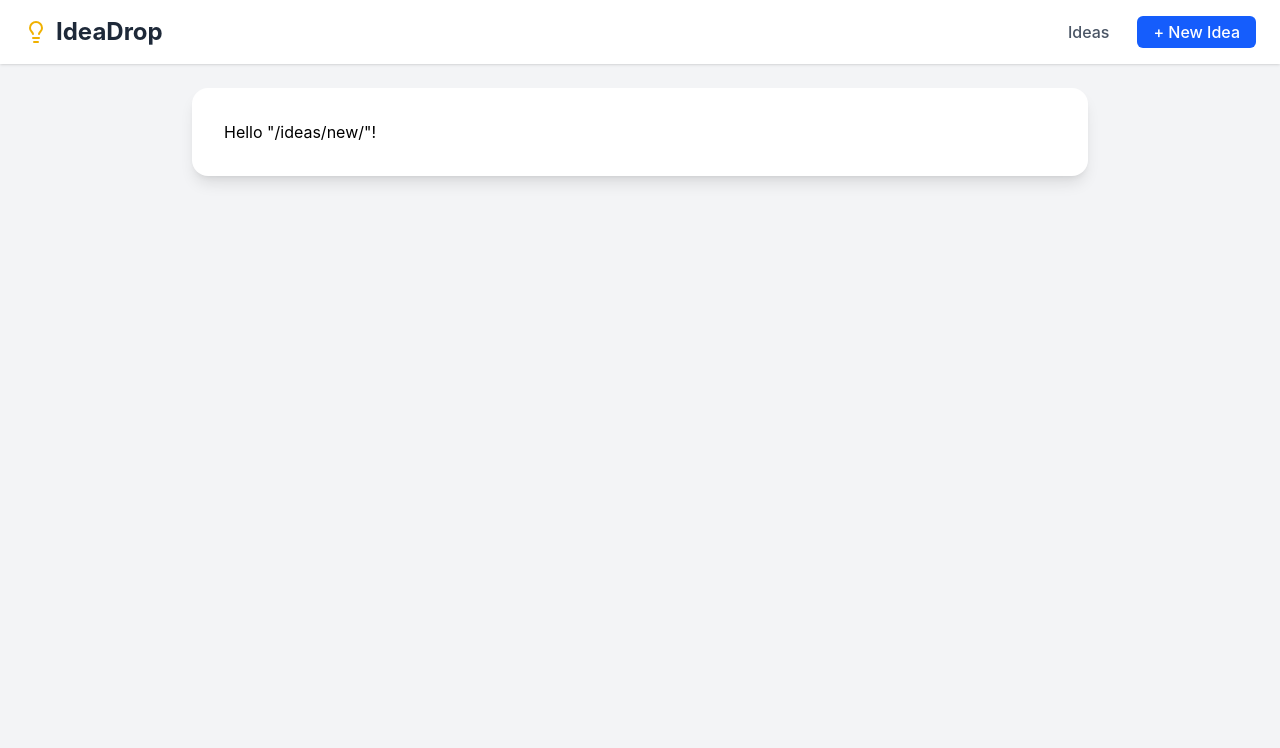
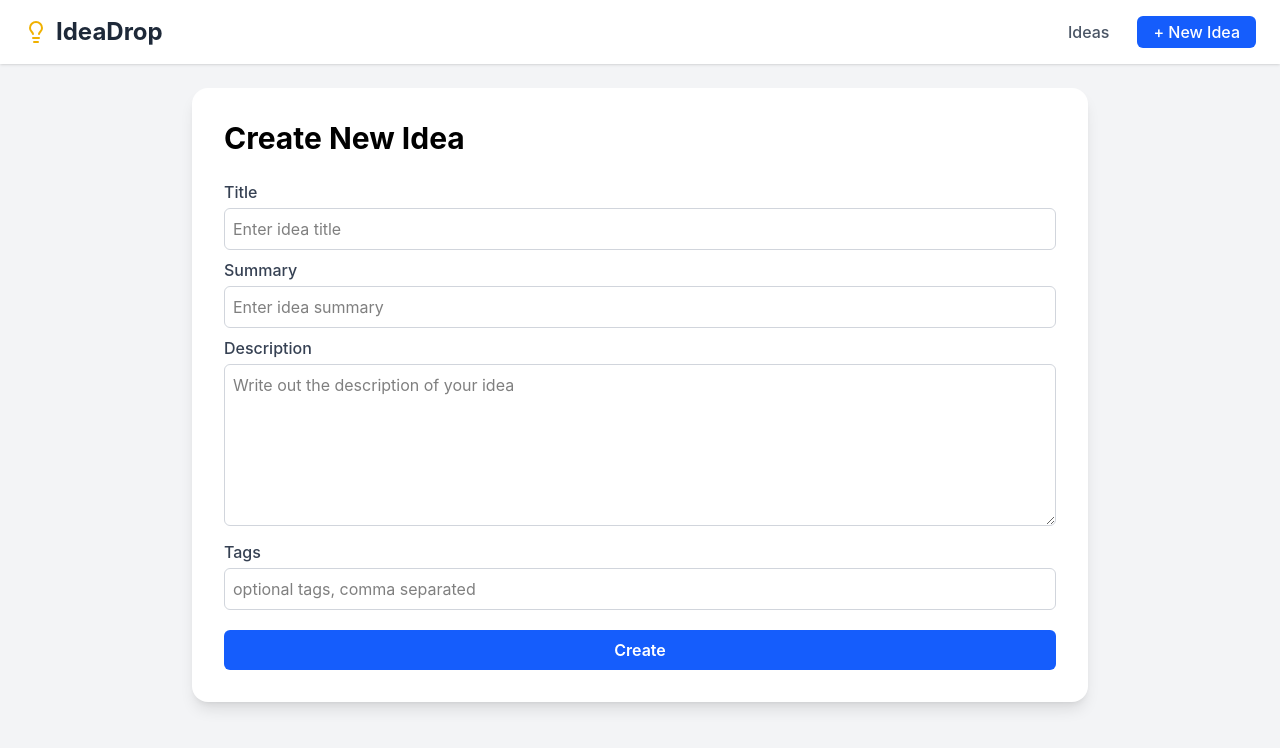
Before and after one commit to YashdeepN/idea-drop-frontend, a React (Vite) app: page /ideas/new in a window 1280 px wide. Shown: the top 748 px of the page. Built offline with nearby package versions, Linux system fonts and the light colour scheme.

Commit message:
create idea form

```diff
--- a/src/routes/ideas/new/index.tsx
+++ b/src/routes/ideas/new/index.tsx
@@ -1,9 +1,100 @@
-import { createFileRoute } from "@tanstack/react-router";
+import { createFileRoute, useNavigate } from "@tanstack/react-router";
+import { useState } from "react";
 
 export const Route = createFileRoute("/ideas/new/")({
   component: NewIdeaPage,
 });
 
 function NewIdeaPage() {
-  return <div>Hello "/ideas/new/"!</div>;
+  const navigate = useNavigate();
+
+  const [title, setTitle] = useState("");
+  const [summary, setSummary] = useState("");
+  const [description, setDescription] = useState("");
+  const [tags, setTags] = useState("");
+
+  return (
+    <div className="space-y-6">
+      <h1 className="text-3xl font-bold mb-6 "> Create New Idea</h1>
+      <form className="space-y-2">
+        <div>
+          <label
+            htmlFor="title"
+            className="block text-gray-700 font-medium mb-1"
+          >
+            Title
+          </label>
+          <input
+            id="title"
+            type="text"
+            value={title}
+            onChange={(e) => setTitle(e.target.value)}
+            className="w-full border border-gray-300 rounded-md p-2 focus:outline-none focus:ring-2 focus:ring-blue-500"
+            placeholder="Enter idea title"
+          />
+        </div>
+
+        <div>
+          <label
+            htmlFor="summary"
+            className="block text-gray-700 font-medium mb-1"
+          >
+            Summary
+          </label>
+          <input
+            id="summary"
+            type="text"
+            value={summary}
+            onChange={(e) => setSummary(e.target.value)}
+            className="w-full border border-gray-300 rounded-md p-2 focus:outline-none focus:ring-2 focus:ring-blue-500"
+            placeholder="Enter idea summary"
+          />
+        </div>
+
+        <div>
+          <label
+            htmlFor="body"
+            className="block text-gray-700 font-medium mb-1"
+          >
+            Description
+          </label>
+          <textarea
+            id="body"
+            value={description}
+            onChange={(e) => setDescription(e.target.value)}
+            rows={6}
+            className="w-full border border-gray-300 rounded-md p-2 focus:outline-none focus:ring-2 focus:ring-blue-500"
+            placeholder="Write out the description of your idea"
+          />
+        </div>
+
+        <div>
+          <label
+            htmlFor="tags"
+            className="block text-gray-700 font-medium mb-1"
+          >
+            Tags
+          </label>
+          <input
+            id="tags"
+            type="text"
+            value={tags}
+            onChange={(e) => setTags(e.target.value)}
+            className="w-full border border-gray-300 rounded-md p-2 focus:outline-none focus:ring-2 focus:ring-blue-500"
+            placeholder="optional tags, comma separated"
+          />
+        </div>
+
+        <div className="mt-5">
+          <button
+            type="submit"
+            // disabled={isPending}
+            className="block w-full bg-blue-600 hover:bg-blue-700 text-white font-semibold px-6 py-2 rounded-md transition disabled:opacity-50 disabled:cursor-not-allowed"
+          >
+            {/* {isPending ? "Creating..." : "Create Idea"} */} Create
+          </button>
+        </div>
+      </form>
+    </div>
+  );
 }
```
